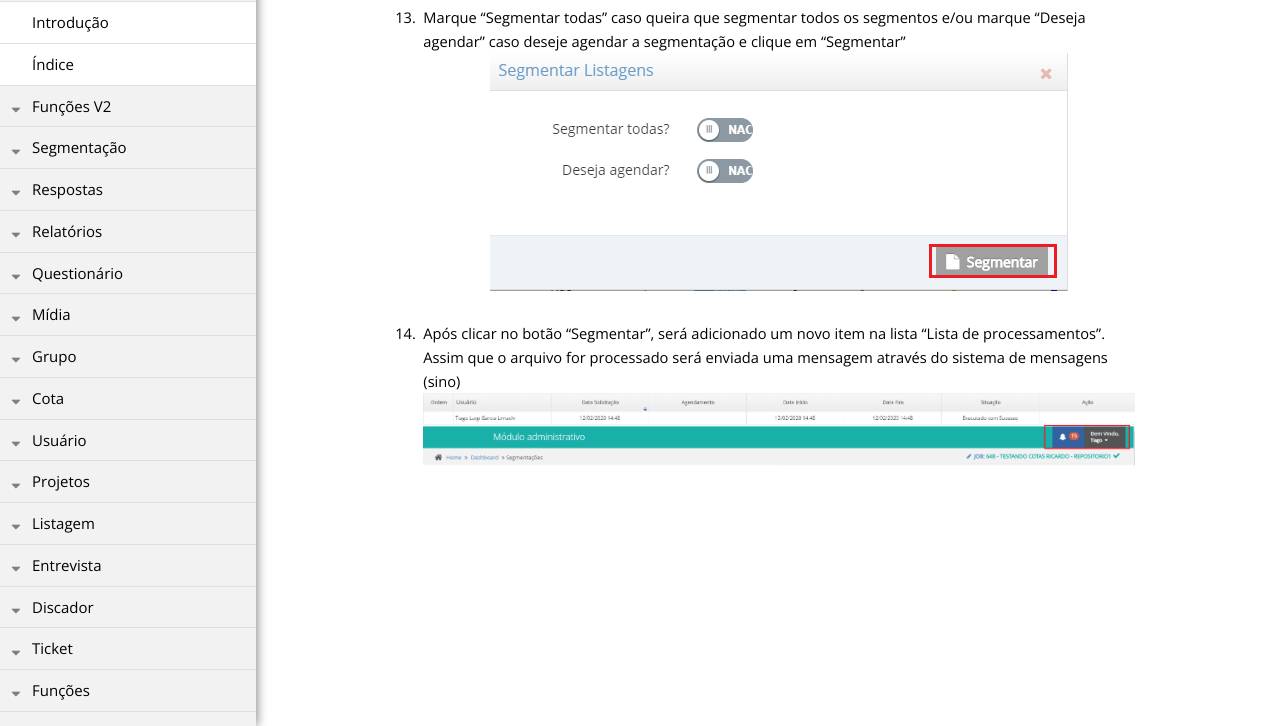
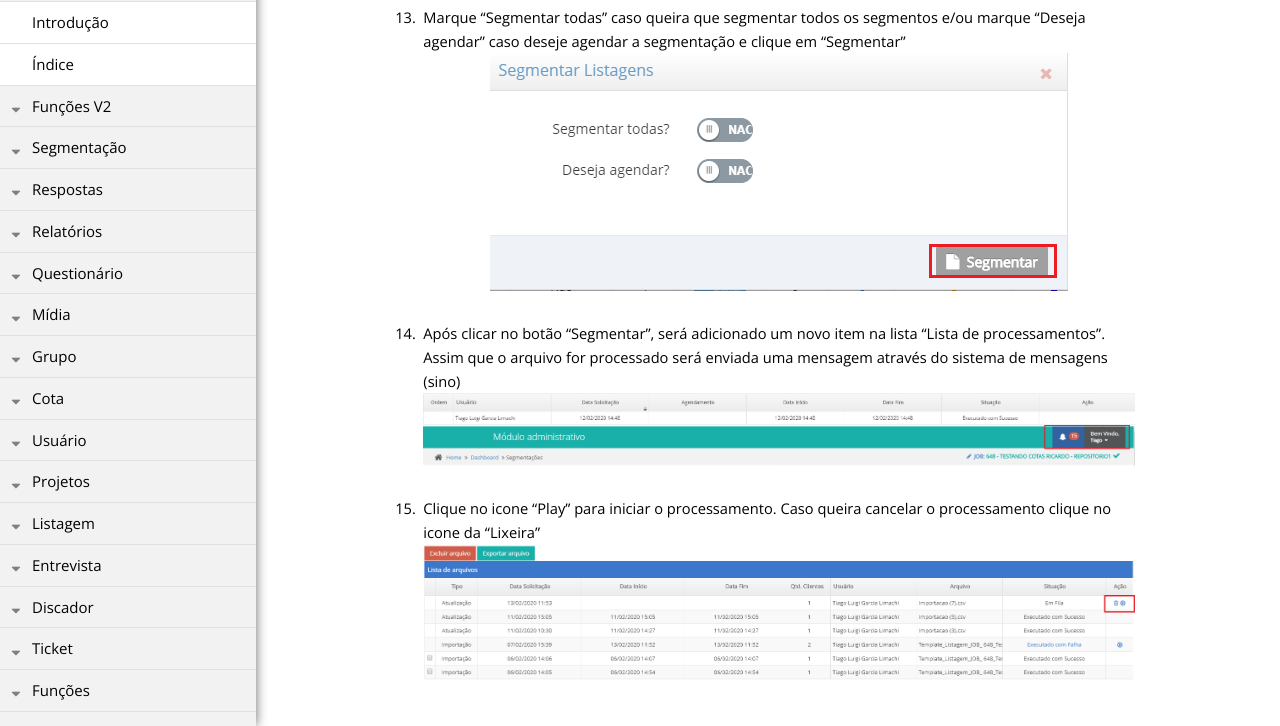
Before and after one commit to rogerio-figueiredo-hsr/hsrtechonline.github.io, a Jekyll site: the page built from _posts/2020-02-12-adicionar-segmentacao-novo.md, in a window 1280 px wide and 900 px high, scrolled down 1632 px, cut to the strip 174-900 px from the top of the window. Built offline with Jekyll 4.4.1, drawn with Linux system fonts in a browser that asks for light colours.

Commit message:
processamento

```diff
--- a/_posts/2020-02-12-adicionar-segmentacao-novo.md
+++ b/_posts/2020-02-12-adicionar-segmentacao-novo.md
@@ -61,3 +61,7 @@ e clique em "Segmentar"
 14. Após clicar no botão "Segmentar", será adicionado um novo item na lista “Lista de processamentos”. Assim que o arquivo for processado será enviada uma mensagem através do sistema de mensagens (sino)
 ![Imagem de apoio 6]({{ "/assets/img/adicionar-segmentacao-novo-05.png" | prepend: site.baseurl }})
 ![Imagem de apoio 7]({{ "/assets/img/sino.png" | prepend: site.baseurl }})
+
+{:start="15"}
+15. Clique no icone "Play" para iniciar o processamento. Caso queira cancelar o processamento clique no icone da "Lixeira"
+![Imagem de apoio 8]({{ "/assets/img/processamento.png" | prepend: site.baseurl }})
```
Also changed, not shown: _posts/2020-02-07-adicionar-listagem-novo.md (+3 -0 lines), assets/img/processamento.png (added).
